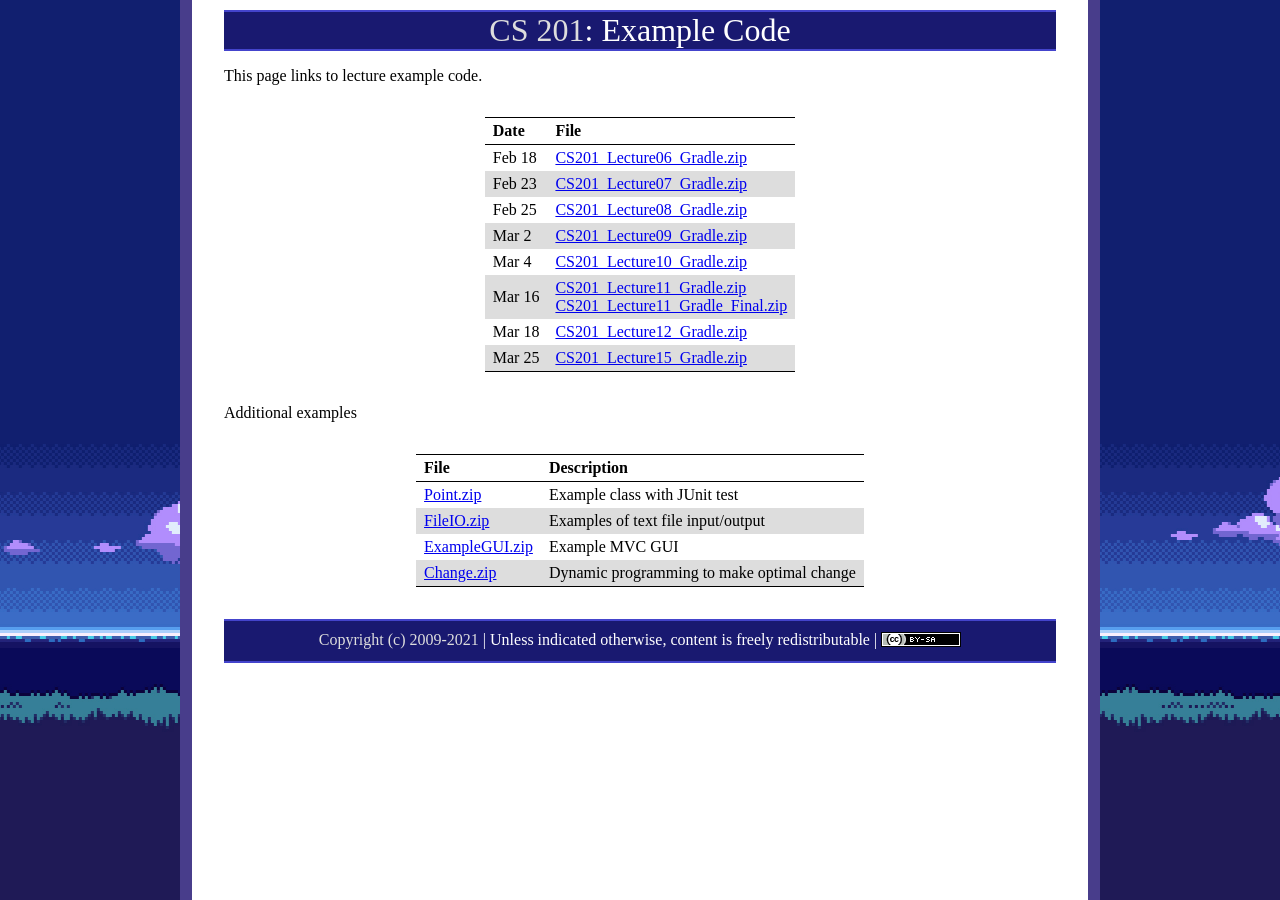
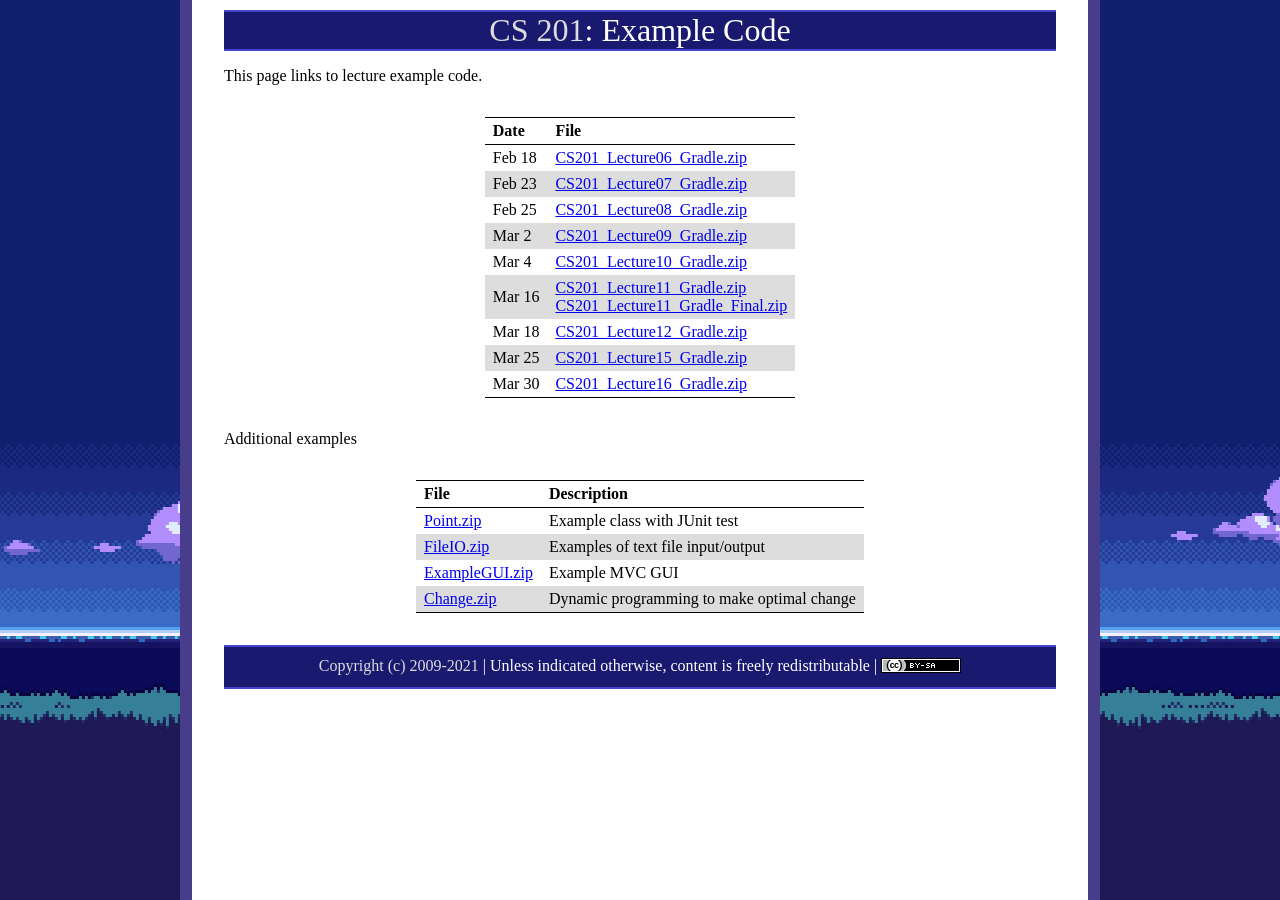
Before and after one commit to ycpcs/cs201-spring2021, a Jekyll site: the page built from examples/index.md, in a window 1280 px wide. Built offline with Jekyll 4.4.1, drawn with Linux system fonts in a browser that asks for light colours.

Commit message:
add lecture 16 zip
add lecture 16 zip

```diff
--- a/examples/index.md
+++ b/examples/index.md
@@ -15,6 +15,7 @@ Mar 4    | [CS201\_Lecture10\_Gradle.zip](CS201_Lecture10_Gradle.zip)
 Mar 16   | [CS201\_Lecture11\_Gradle.zip](CS201_Lecture11_Gradle.zip) <br />  [CS201\_Lecture11\_Gradle\_Final.zip](CS201_Lecture11_Gradle_Final.zip)
 Mar 18   | [CS201\_Lecture12\_Gradle.zip](CS201_Lecture12_Gradle.zip)
 Mar 25   | [CS201\_Lecture15\_Gradle.zip](CS201_Lecture15_Gradle.zip)
+Mar 30   | [CS201\_Lecture16\_Gradle.zip](CS201_Lecture16_Gradle.zip)
 
 Additional examples
 
```
Also changed, not shown: 1 other file.
